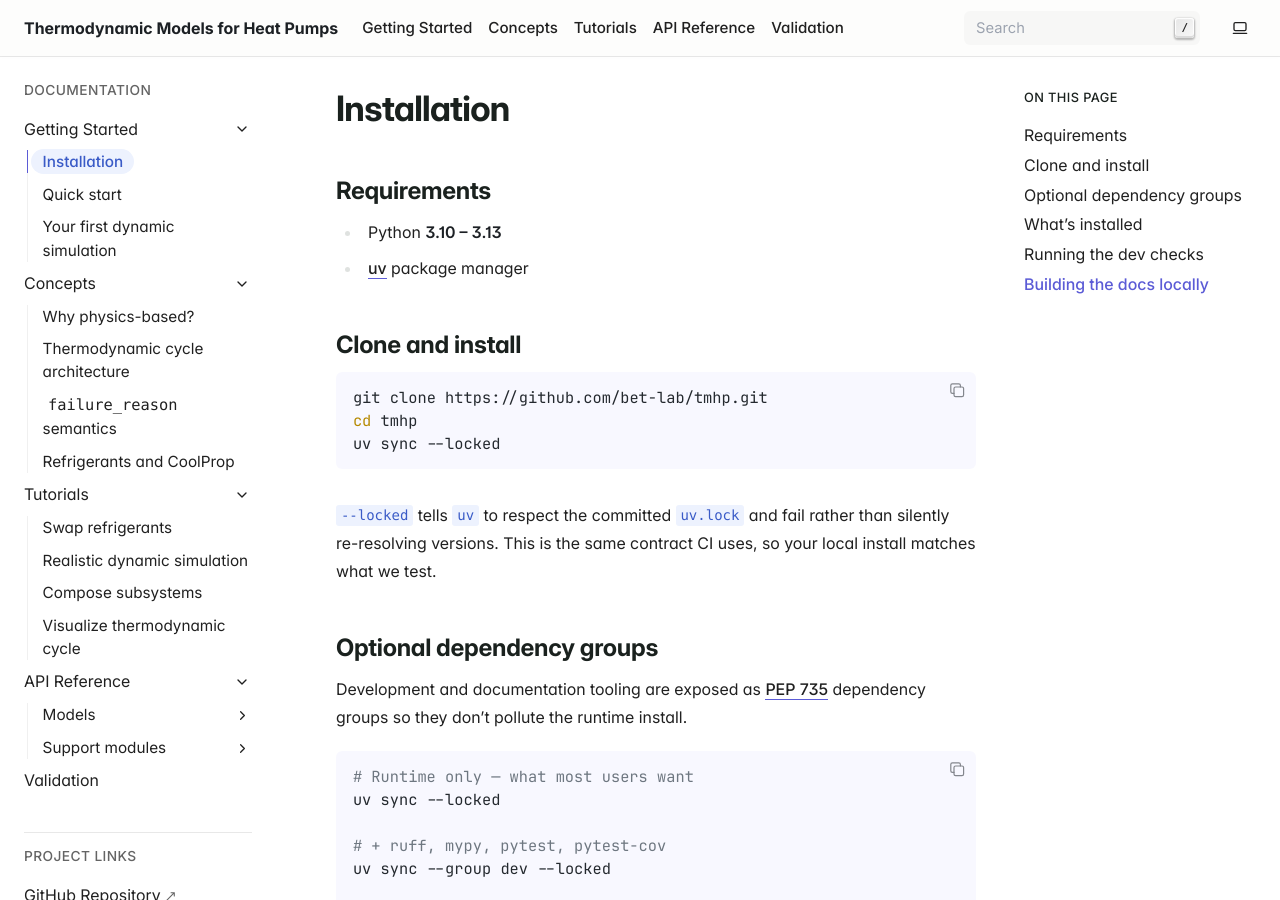
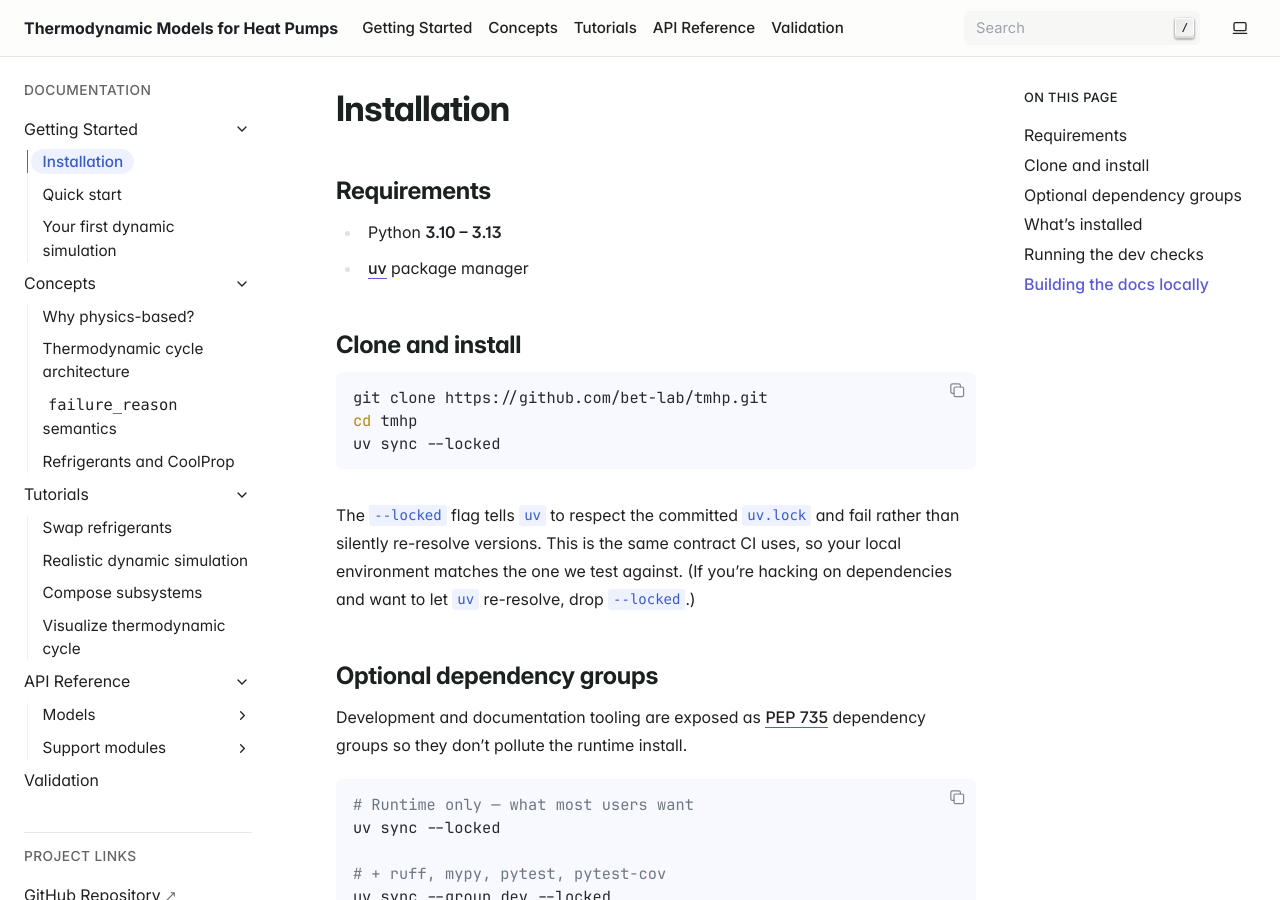
Before and after one commit to bet-lab/tmhp, a Sphinx documentation site: the page built from docs/source/getting-started/installation.rst, in a window 1280 px wide and 900 px high. Built offline with Sphinx 7.4.7, drawn with Linux system fonts in a browser that asks for light colours.

Commit message:
docs: warm up getting-started leads
Tell the reader up front what each page gets them and why they'd read
it. No content reshuffling.

```diff
--- a/docs/source/getting-started/first-dynamic-simulation.rst
+++ b/docs/source/getting-started/first-dynamic-simulation.rst
@@ -5,8 +5,10 @@
 ``analyze_dynamic`` solves the same refrigerant cycle as
 ``analyze_steady`` at every time step, coupled to a tank-energy
 balance and any active subsystems. This page walks through the
-simplest possible call: 24 hours of operation against a constant
-outdoor temperature and zero DHW draw.
+simplest possible call — 24 hours of operation against a constant
+outdoor temperature and zero DHW draw — so you can see the shape of
+the per-step result before adding realistic schedules in the
+:doc:`tutorials <../tutorials/index>`.
 
 Minimum viable example
 ======================
--- a/docs/source/getting-started/index.rst
+++ b/docs/source/getting-started/index.rst
@@ -3,8 +3,10 @@
 ===============
 
 From a fresh ``uv`` environment to a working dynamic simulation in
-three short steps. Read in order; each page picks up where the last
-one left off.
+three short steps. Read in order — each page picks up where the
+previous one left off, and the three together get you from "I just
+cloned the repo" to "I'm reading per-step results out of a 24-hour
+DataFrame."
 
 .. grid:: 1 2 3 3
     :gutter: 3
--- a/docs/source/getting-started/installation.rst
+++ b/docs/source/getting-started/installation.rst
@@ -17,9 +17,11 @@
    cd tmhp
    uv sync --locked
 
-``--locked`` tells ``uv`` to respect the committed ``uv.lock`` and
-fail rather than silently re-resolving versions. This is the same
-contract CI uses, so your local install matches what we test.
+The ``--locked`` flag tells ``uv`` to respect the committed
+``uv.lock`` and fail rather than silently re-resolve versions. This
+is the same contract CI uses, so your local environment matches the
+one we test against. (If you're hacking on dependencies and want to
+let ``uv`` re-resolve, drop ``--locked``.)
 
 Optional dependency groups
 ==========================
--- a/docs/source/getting-started/quickstart.rst
+++ b/docs/source/getting-started/quickstart.rst
@@ -4,8 +4,9 @@
 
 This page walks through a single steady-state evaluation of the
 ``AirSourceHeatPumpBoiler`` model — the cheapest call you can make
-against the library. Once this works, move on to the time-stepping
-flow in :doc:`first-dynamic-simulation`.
+against the library, and the fastest way to confirm your install
+works. Once this runs, move on to the time-stepping flow in
+:doc:`first-dynamic-simulation`.
 
 A single steady-state operating point
 =====================================
```
